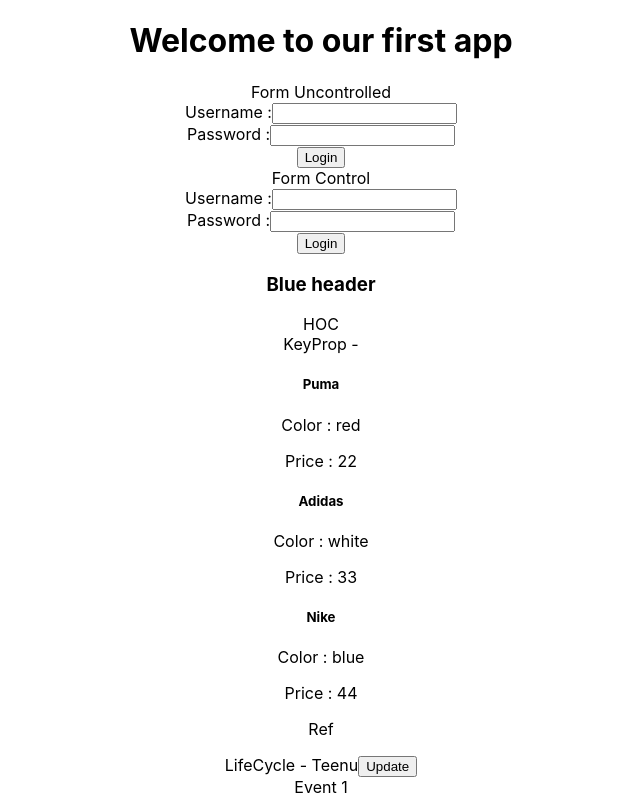
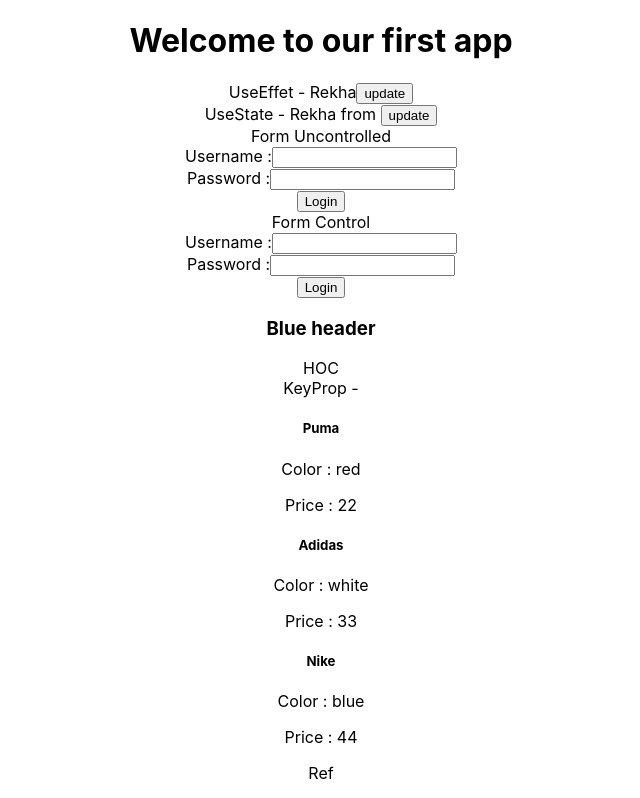
Before and after one commit to paravathmuhsin/react-basics, a React (Create React App) app: page / in a window 1280 px wide. Shown: the top 798 px of the page, without its empty margins (319-959 px from the left). Built offline with nearby package versions, Linux system fonts and the light colour scheme.

Commit message:
hooks part 1

```diff
--- a/src/App.js
+++ b/src/App.js
@@ -11,12 +11,16 @@ import PropFun from "./PropFun";
 import Ref from "./Ref";
 import Second from "./Second";
 import State from "./State";
+import UseEffet from "./UseEffet";
+import UseState from "./UseState";
 
 function App() {
   const name = "Siva";
   return (
     <div className="App">
       <h1>Welcome to our first app</h1>
+      <UseEffet />
+      <UseState />
       <FormUncontrolled />
       <FormControl />
       <HOC name="teenu" age={6} />
--- /dev/null
+++ b/src/UseEffet.js
@@ -0,0 +1,23 @@
+import React, { useEffect, useRef, useState } from "react";
+
+const UseEffet = () => {
+  const [state, setState] = useState("Rekha");
+  const divRef = useRef(null)
+  const nameUpdate = () => {
+    setState("Shiva");
+  };
+  useEffect(() => {
+    console.log("from useEffect",divRef.current );
+    return ()=>{
+        console.log('useeffet leaving')
+    }
+  });
+  return (
+    <div>
+      UseEffet - {state}
+      <button ref={divRef} onClick={nameUpdate}>update</button>
+    </div>
+  );
+};
+
+export default UseEffet;
--- /dev/null
+++ b/src/UseState.js
@@ -0,0 +1,18 @@
+import React, { useState } from "react";
+
+const UseState = () => {
+  const [state, setState] = useState("Rekha");
+  const [country, setCountry] = useState("");
+  const nameUpdate = () => {
+    setState("Shiva");
+    setCountry("India");
+  };
+  return (
+    <div>
+      UseState - {state} from {country}
+      <button onClick={nameUpdate}>update</button>
+    </div>
+  );
+};
+
+export default UseState;
```
